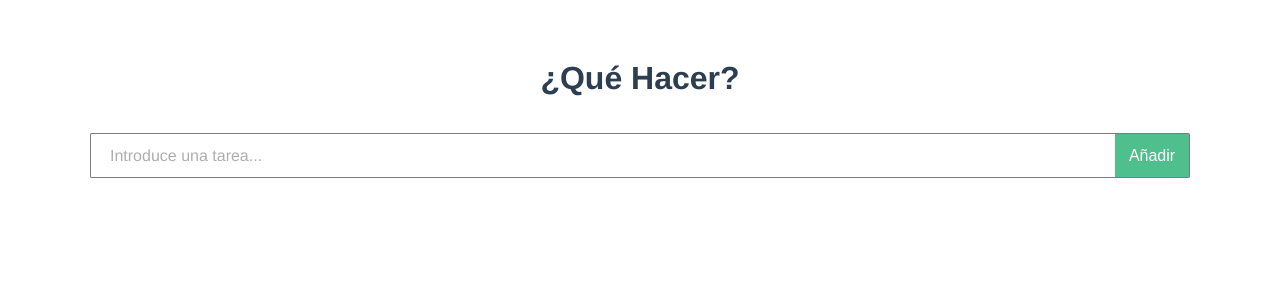
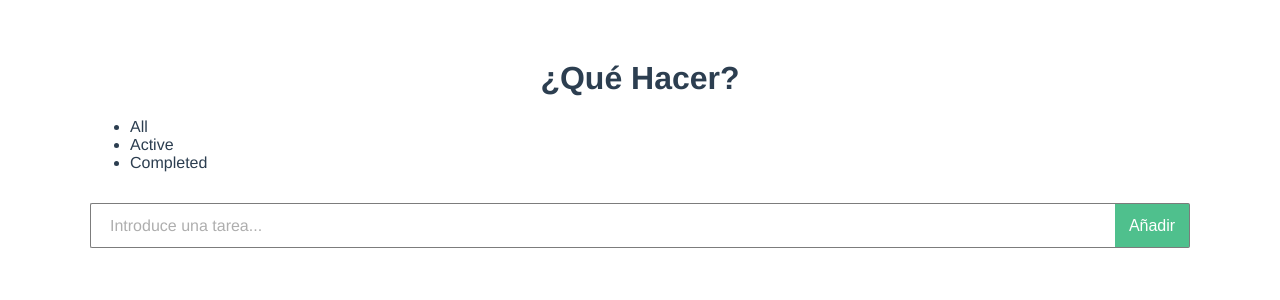
Before and after one commit to sergiga/todo-code-base, a Vue app: page / in a window 1280 px wide. Shown: the top 300 px of the page. Built offline with nearby package versions, Linux system fonts and the light colour scheme.

Commit message:
TodoList now mount the FilterSelector component

```diff
--- a/src/components/TodoList.vue
+++ b/src/components/TodoList.vue
@@ -1,5 +1,6 @@
 <template>
   <div>
+    <filter-selector :filters="filters" @filterSelected="filterSelected" />
     <todo-form @addTodo="addTodo" />
     <ul class="list-container">
       <li v-for="todo in todos"
@@ -22,17 +23,34 @@
 </template>
 
 <script>
+import FilterSelector from '@/components/FilterSelector';
 import TodoForm from '@/components/TodoForm';
 
 export default {
   name: 'todo-list',
   components: {
+    FilterSelector,
     TodoForm,
   },
   data() {
     return {
       nextId: 0,
       todos: [],
+      filters: [
+        {
+          id: 0,
+          name: 'All',
+        },
+        {
+          id: 1,
+          name: 'Active',
+        },
+        {
+          id: 2,
+          name: 'Completed',
+        },
+      ],
+      filteredBy: 0,
     };
   },
   methods: {
@@ -46,6 +64,9 @@ export default {
     },
     removeTodo(id) {
       this.todos = this.todos.filter(t => t.id !== id);
+    },
+    filterSelected(id) {
+      this.filteredBy = id;
     },
   },
 };
```
Also changed, not shown: 1 other file (tests, documents, lock files or other folders).
